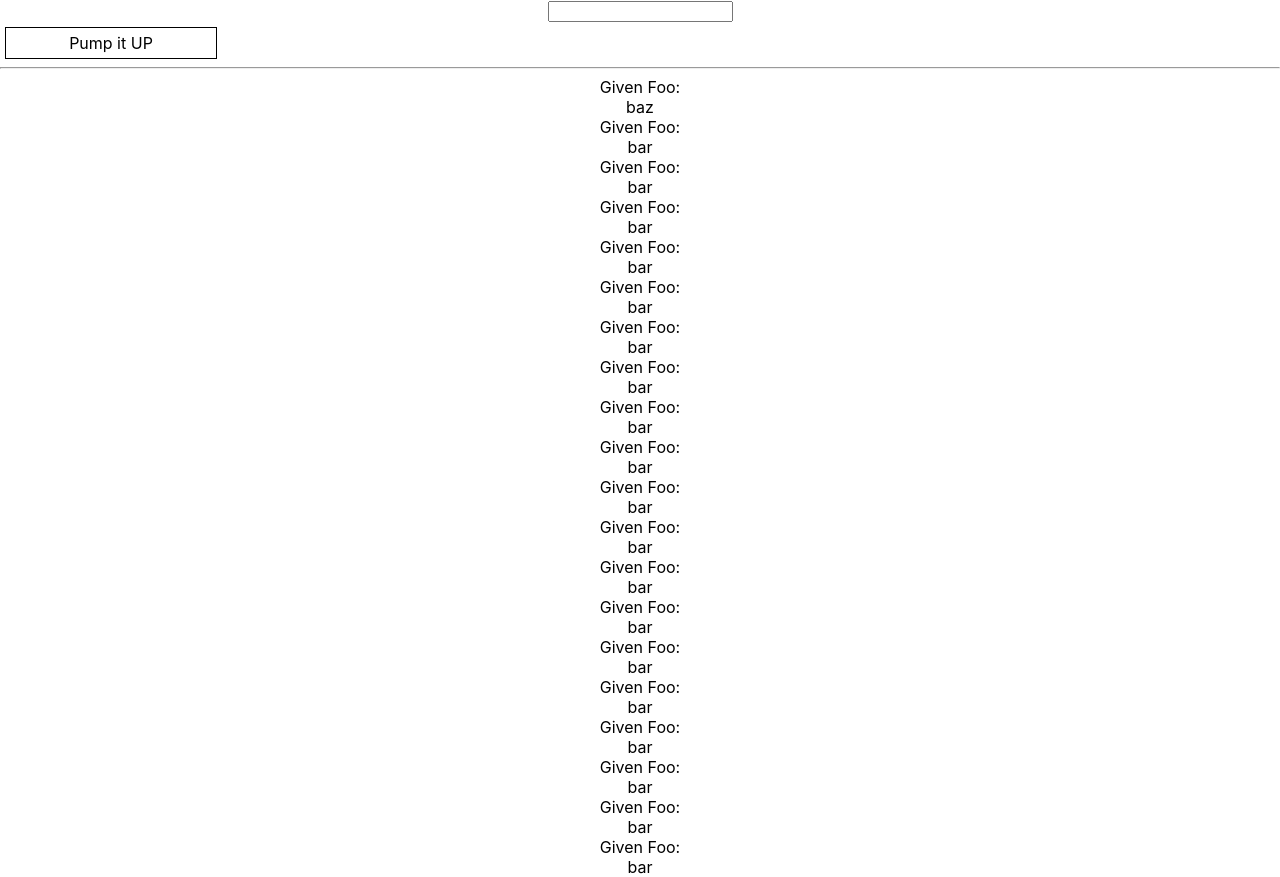
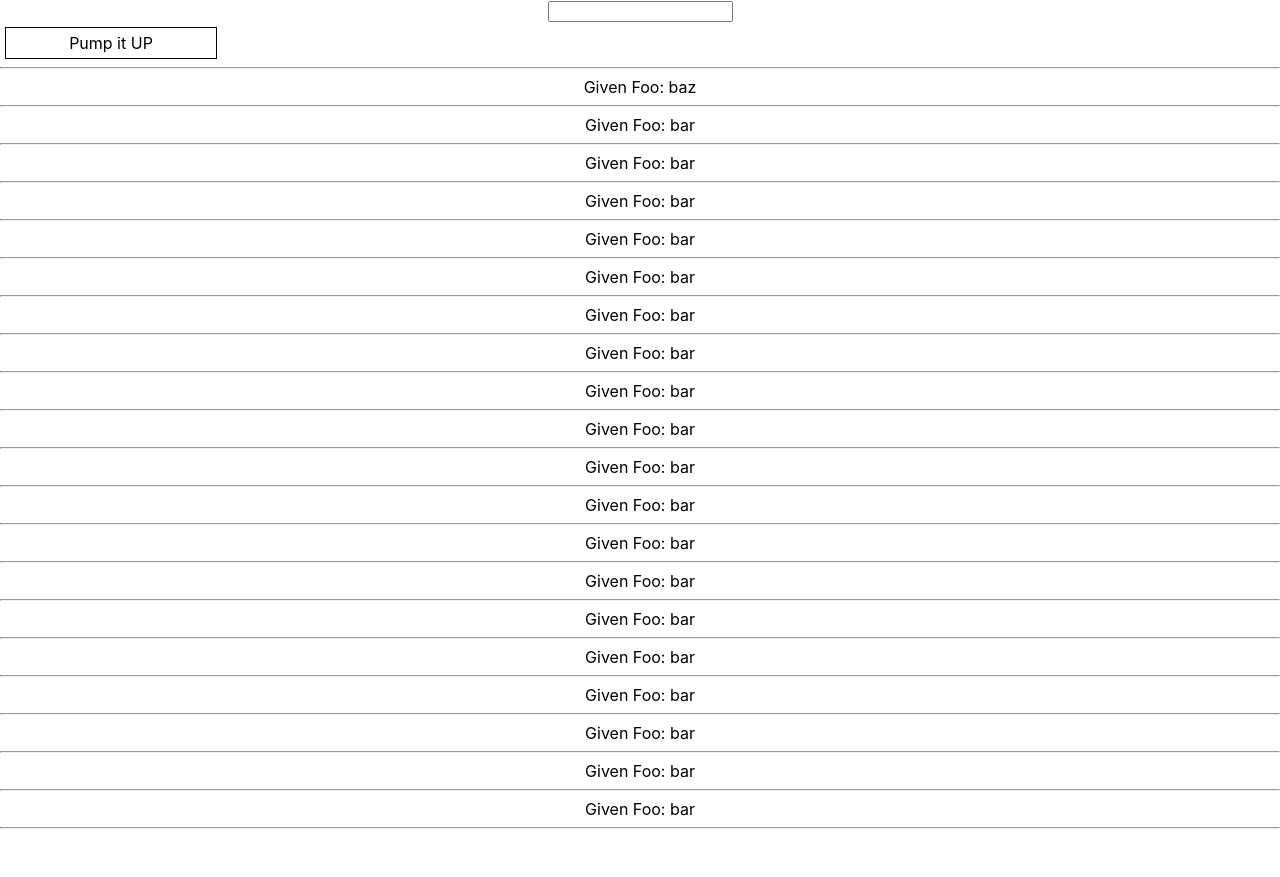
Before and after one commit to brentluna/buggy-react, a React (Create React App) app: page / in a window 1280 px wide. After the commit the page ends 837 px from the top, so only its background shows below. Built offline with nearby package versions, Linux system fonts and the light colour scheme.

Commit message:
SMalls tyle changes

```diff
--- a/src/components/ListItem.jsx
+++ b/src/components/ListItem.jsx
@@ -19,11 +19,9 @@ class ListItem extends React.Component {
     return (
       <div>
         <div>
-          Given Foo:
+          Given Foo: {givenFoo}
         </div>
-        <div>
-          {givenFoo}
-        </div>
+        <hr/>
       </div>
     )
   }
```
